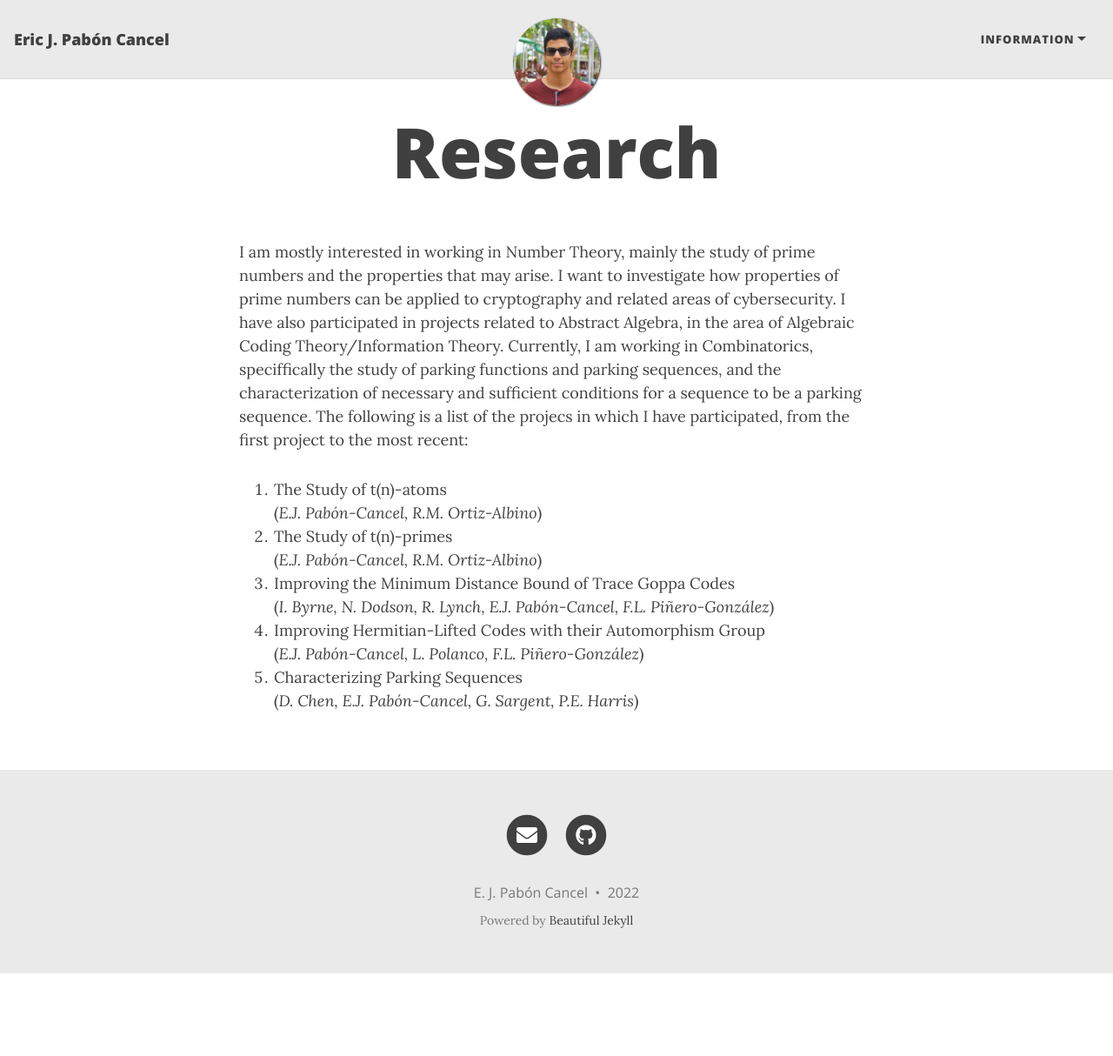
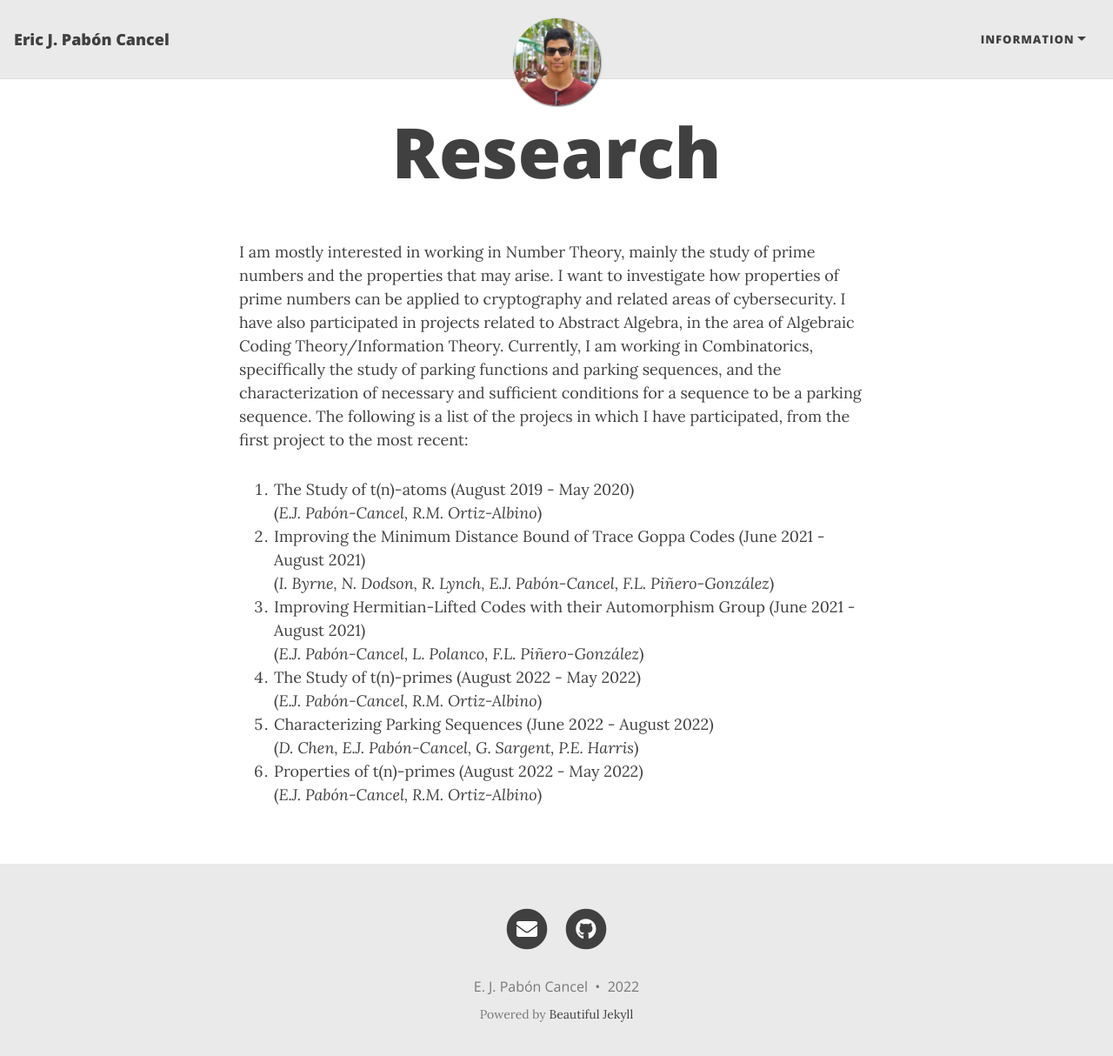
Before and after one commit to ejpaboncancel/ejpaboncancel-old.github.io, a Jekyll site: the page built from research.md, in a window 1280 px wide and 1227 px high. Shown: the top 1214 px of the window at 87% size. Built offline with Jekyll 4.4.1, drawn with Linux system fonts in a browser that asks for light colours; nearby versions of some CDN libraries.

Commit message:
Update research.md

```diff
--- a/research.md
+++ b/research.md
@@ -10,8 +10,9 @@
 for a sequence to be a parking sequence. The following is a list of the projecs in which I have participated, from the first project to
 the most recent: </p>
 
-1. The Study of t(n)-atoms <br> (<i>E.J. Pabón-Cancel, R.M. Ortiz-Albino</i>)
-2. The Study of t(n)-primes <br> (<i>E.J. Pabón-Cancel, R.M. Ortiz-Albino</i>)
-3. Improving the Minimum Distance Bound of Trace Goppa Codes <br> (<i>I. Byrne, N. Dodson, R. Lynch, E.J. Pabón-Cancel, F.L. Piñero-González</i>)
-4. Improving Hermitian-Lifted Codes with their Automorphism Group <br> (<i>E.J. Pabón-Cancel, L. Polanco, F.L. Piñero-González</i>)
-5. Characterizing Parking Sequences <br> (<i>D. Chen, E.J. Pabón-Cancel, G. Sargent, P.E. Harris</i>)
+1. The Study of t(n)-atoms (August 2019 - May 2020) <br> (<i>E.J. Pabón-Cancel, R.M. Ortiz-Albino</i>)
+2. Improving the Minimum Distance Bound of Trace Goppa Codes (June 2021 - August 2021) <br> (<i>I. Byrne, N. Dodson, R. Lynch, E.J. Pabón-Cancel, F.L. Piñero-González</i>)
+3. Improving Hermitian-Lifted Codes with their Automorphism Group (June 2021 - August 2021) <br> (<i>E.J. Pabón-Cancel, L. Polanco, F.L. Piñero-González</i>)
+4. The Study of t(n)-primes (August 2022 - May 2022) <br> (<i>E.J. Pabón-Cancel, R.M. Ortiz-Albino</i>)
+5. Characterizing Parking Sequences (June 2022 - August 2022) <br> (<i>D. Chen, E.J. Pabón-Cancel, G. Sargent, P.E. Harris</i>)
+6. Properties of t(n)-primes (August 2022 - May 2022) <br> (<i>E.J. Pabón-Cancel, R.M. Ortiz-Albino</i>)
```
